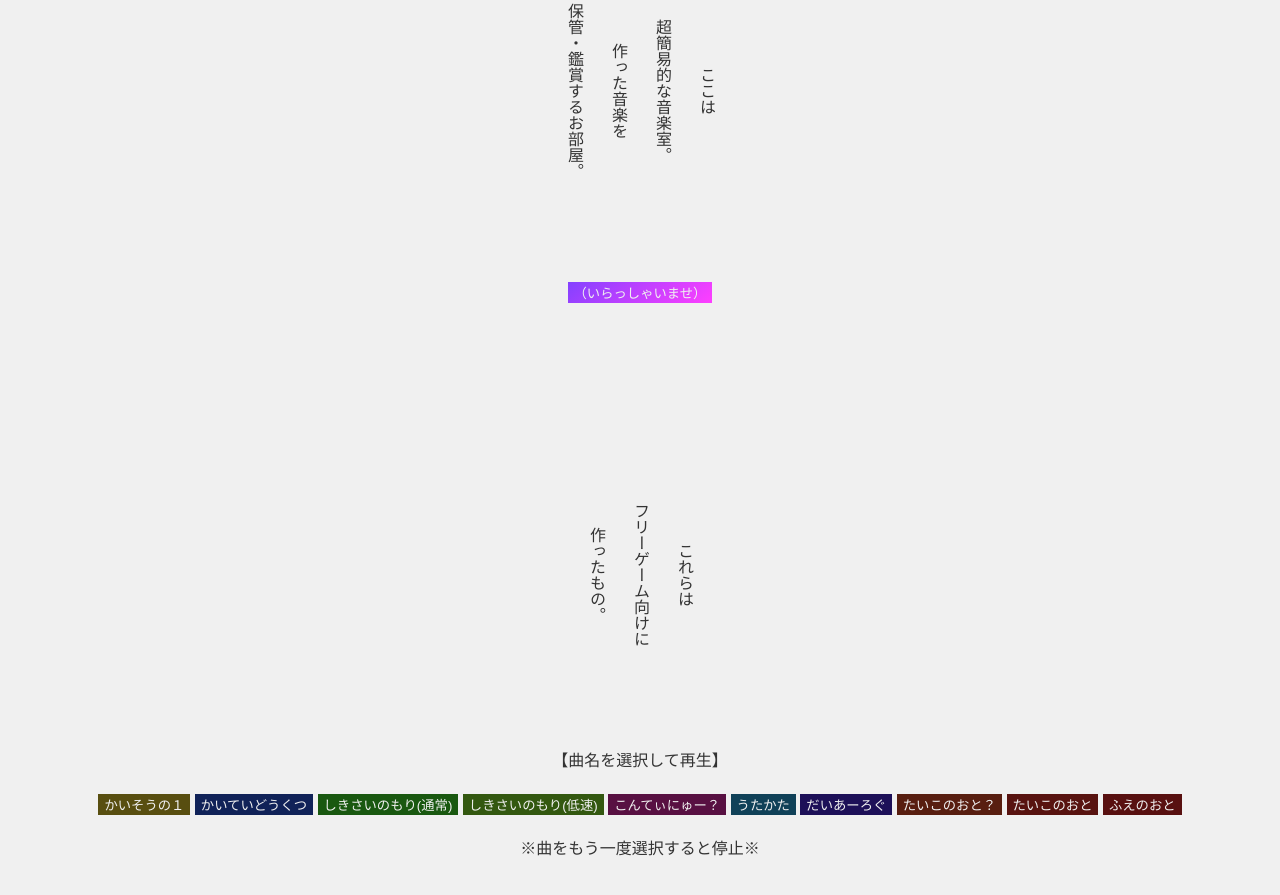
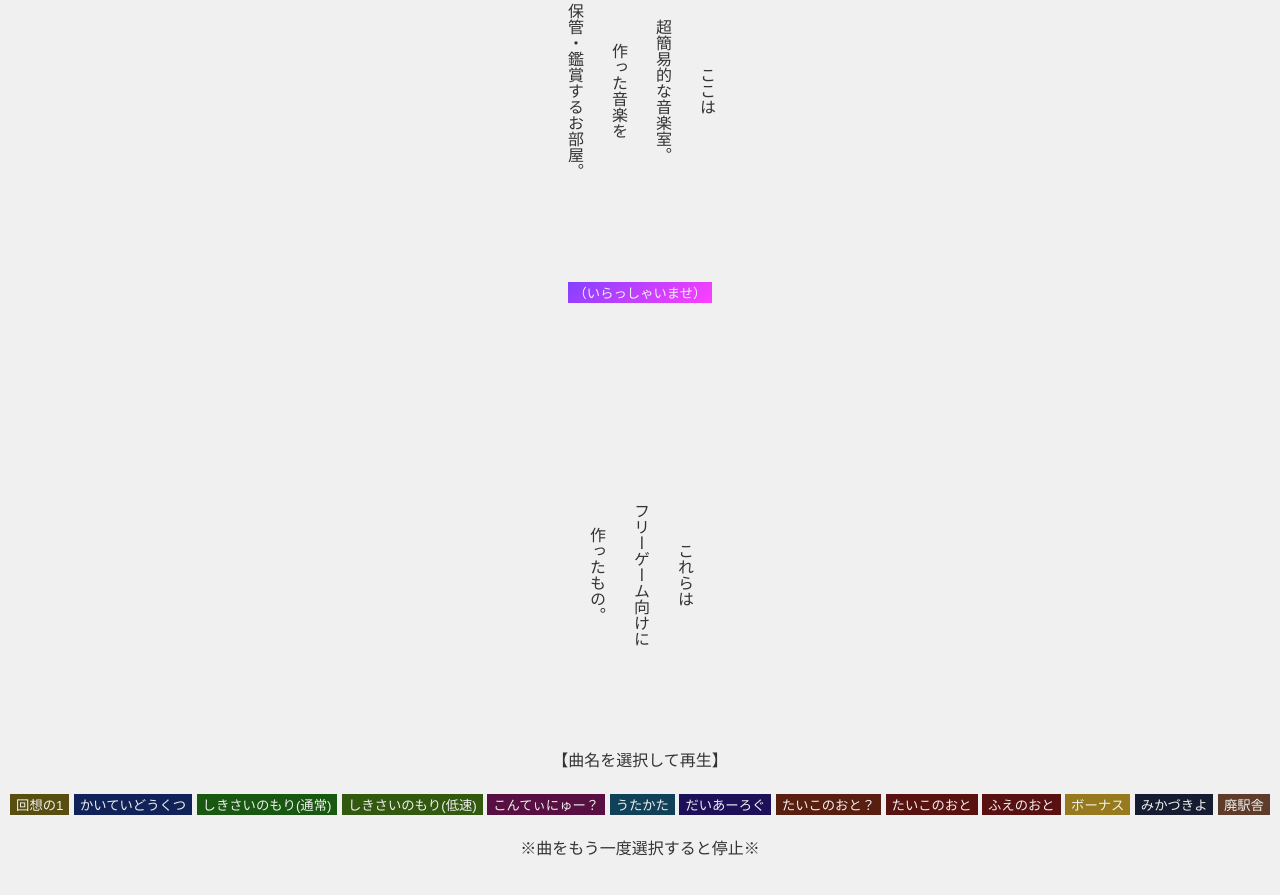
Before and after one commit to xxgu8q/0qdb-hd9y, a plain HTML site: page index.html in a window 1280 px wide. Shown: the part 254-1149 px from the top of the page. Drawn offline with Linux system fonts and the light colour scheme; a web font is replaced by a local one.

Commit message:
Add files via upload

```diff
--- a/index.html
+++ b/index.html
@@ -48,7 +48,7 @@
 
                 <li>
                     <button class="music-item" data-src="music/ws_amb_001.wav">
-                        かいそうの１
+                        回想の1
                     </button>
                     <button class="music-item" data-src="music/ws_amb_002.wav">
                         かいていどうくつ
@@ -86,6 +86,15 @@
                     >
                         ふえのおと
                     </button>
+                    <button class="music-item" data-src="music/ws_swing.wav">
+                        ボーナス
+                    </button>
+                    <button class="music-item" data-src="music/shovel_104.wav">
+                        みかづきよ
+                    </button>
+                    <button class="music-item" data-src="musicshovel_056.wav">
+                        廃駅舎
+                    </button>
                 </li>
             </div>
 
--- a/style.css
+++ b/style.css
@@ -117,3 +117,21 @@ body {
     color: #f0f0f0;
     border: none;
 }
+
+.music-item:nth-child(11) {
+    background-color: #967a1d;
+    color: #f0f0f0;
+    border: none;
+}
+
+.music-item:nth-child(12) {
+    background-color: #171D30;
+    color: #f0f0f0;
+    border: none;
+}
+
+.music-item:nth-child(13) {
+    background-color: #5E3C2A;
+    color: #f0f0f0;
+    border: none;
+}
```
